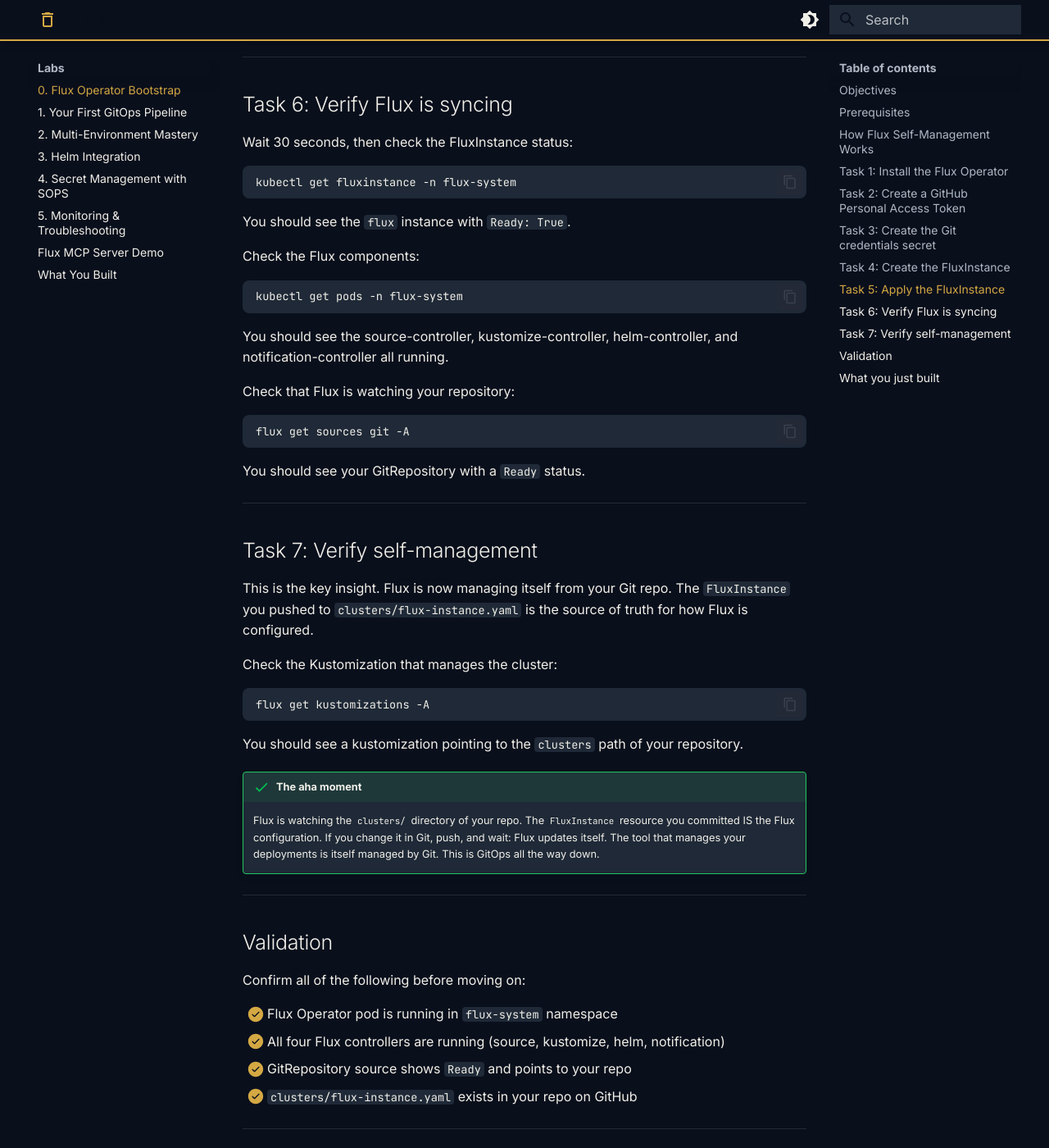
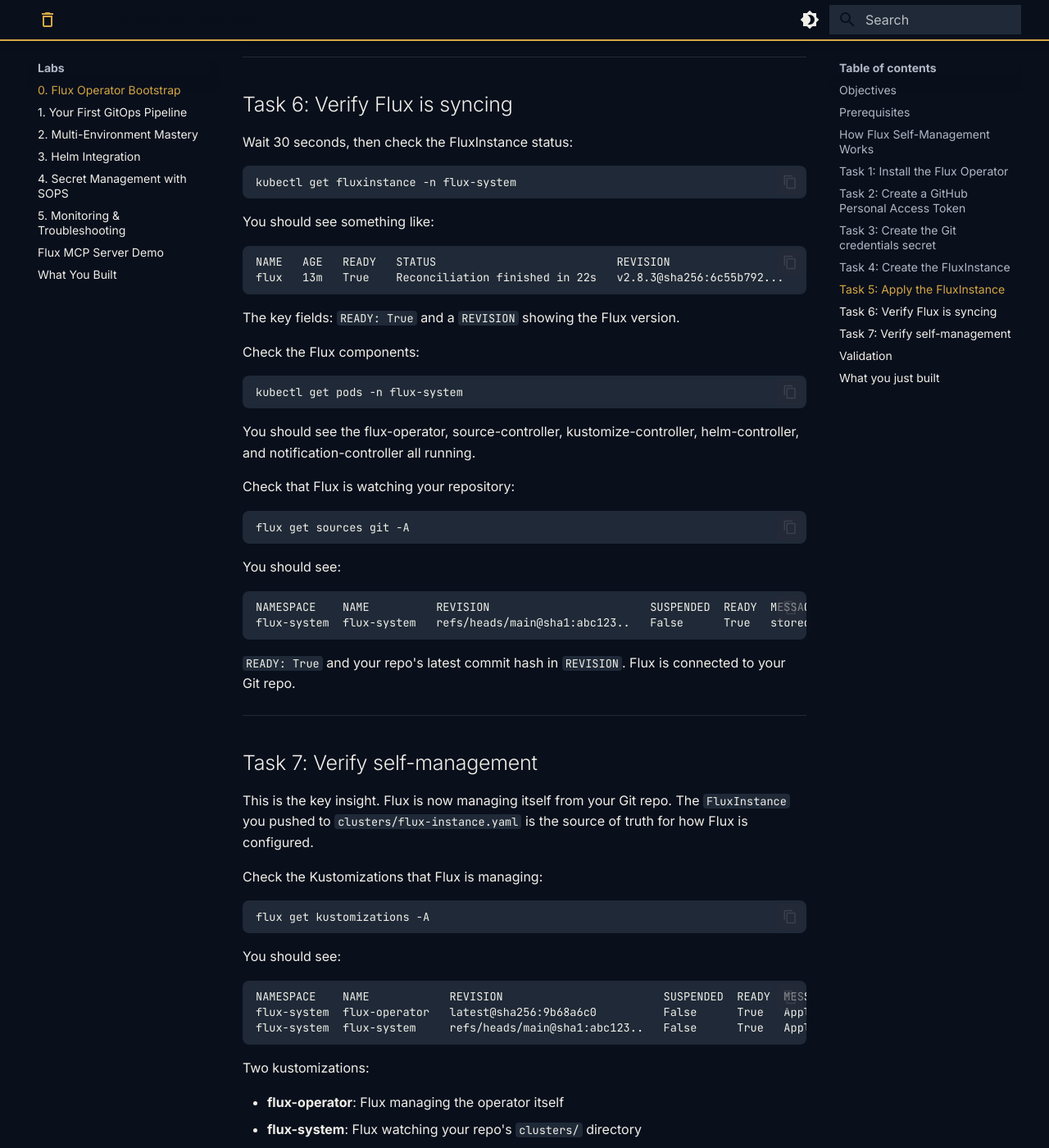
Before and after one commit to stevenwadeconsulting/gitops-fundamentals-lab, an MkDocs documentation site: the page built from docs/labs/0-bootstrap.md, in a window 1280 px wide and 1400 px high, scrolled down 5501 px. Shown: the whole window at 82% size. Built offline with MkDocs 1.6.1 and Material for MkDocs 9.7.7, drawn with Linux system fonts in a browser that asks for light colours.

Commit message:
Add real expected output to Lab 0 Tasks 6-7 from end-to-end test

````diff
--- a/docs/labs/0-bootstrap.md
+++ b/docs/labs/0-bootstrap.md
@@ -223,7 +223,14 @@ Wait 30 seconds, then check the FluxInstance status:
 kubectl get fluxinstance -n flux-system
 ```
 
-You should see the `flux` instance with `Ready: True`.
+You should see something like:
+
+```
+NAME   AGE   READY   STATUS                           REVISION
+flux   13m   True    Reconciliation finished in 22s   v2.8.3@sha256:6c55b792...
+```
+
+The key fields: `READY: True` and a `REVISION` showing the Flux version.
 
 Check the Flux components:
 
@@ -231,7 +238,7 @@ Check the Flux components:
 kubectl get pods -n flux-system
 ```
 
-You should see the source-controller, kustomize-controller, helm-controller, and notification-controller all running.
+You should see the flux-operator, source-controller, kustomize-controller, helm-controller, and notification-controller all running.
 
 Check that Flux is watching your repository:
 
@@ -239,7 +246,14 @@ Check that Flux is watching your repository:
 flux get sources git -A
 ```
 
-You should see your GitRepository with a `Ready` status.
+You should see:
+
+```
+NAMESPACE    NAME          REVISION                        SUSPENDED  READY  MESSAGE
+flux-system  flux-system   refs/heads/main@sha1:abc123..   False      True   stored artifact for revision...
+```
+
+`READY: True` and your repo's latest commit hash in `REVISION`. Flux is connected to your Git repo.
 
 ---
 
@@ -247,13 +261,24 @@ You should see your GitRepository with a `Ready` status.
 
 This is the key insight. Flux is now managing itself from your Git repo. The `FluxInstance` you pushed to `clusters/flux-instance.yaml` is the source of truth for how Flux is configured.
 
-Check the Kustomization that manages the cluster:
+Check the Kustomizations that Flux is managing:
 
 ```bash
 flux get kustomizations -A
 ```
 
-You should see a kustomization pointing to the `clusters` path of your repository.
+You should see:
+
+```
+NAMESPACE    NAME            REVISION                        SUSPENDED  READY  MESSAGE
+flux-system  flux-operator   latest@sha256:9b68a6c0          False      True   Applied revision: latest@sha256:9b68a6c0
+flux-system  flux-system     refs/heads/main@sha1:abc123..   False      True   Applied revision: refs/heads/main@sha1:abc123..
+```
+
+Two kustomizations:
+
+- **flux-operator**: Flux managing the operator itself
+- **flux-system**: Flux watching your repo's `clusters/` directory
 
 !!! success "The aha moment"
     Flux is watching the `clusters/` directory of your repo. The `FluxInstance` resource you committed IS the Flux configuration. If you change it in Git, push, and wait: Flux updates itself. The tool that manages your deployments is itself managed by Git. This is GitOps all the way down.
````
